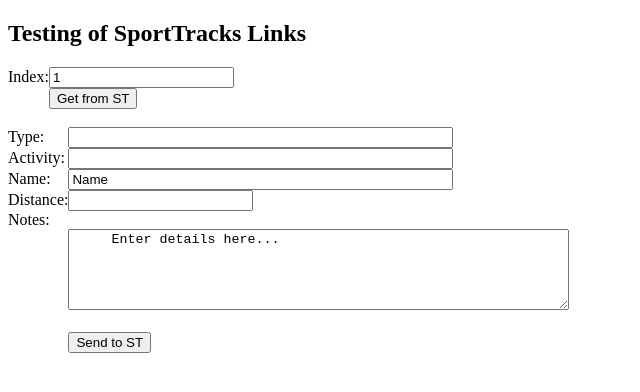
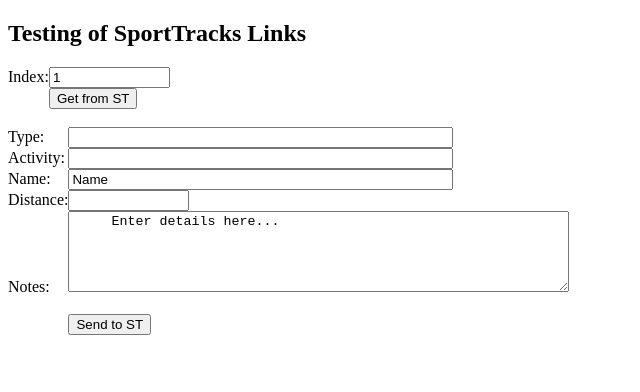
Before and after one commit to richardjy/FPE, a Jekyll site: the page SportTracks.html, which Jekyll copies as it is, in a window 1280 px wide. Shown: the top 392 px of the page, without its empty margins (0-640 px from the left). Built offline with Jekyll 4.4.1, drawn with Linux system fonts in a browser that asks for light colours.

Commit message:
Update SportTracks.html

```diff
--- a/SportTracks.html
+++ b/SportTracks.html
@@ -21,7 +21,7 @@
 
 <form onclick="return getSTdata();">
   <label for="STindex">Index:</label>
-  <input type="text" id="STindex" name="STindex" value="1"><br>
+  <input type="text" id="STindex" name="STindex" value="1" size="12"><br>
   <input type="submit" value="Get from ST"><br><br>
 </form>
 
@@ -40,9 +40,9 @@
 	</p>
 	<p>
   <label for="STdistance">Distance: </label>
-  <input type="text" id="STdistance" name="STname">
+  <input type="text" id="STdistance" name="STname" size="12">
 	</p>
-  <label for="STnotes">Notes:</label><br>
+  <label for="STnotes">Notes:</label>
 <textarea rows = "5" cols = "60" id="STnotes" name="STnotes">
      Enter details here...
    </textarea><br>
```
